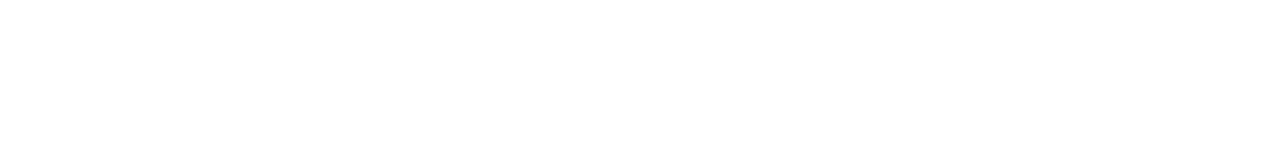
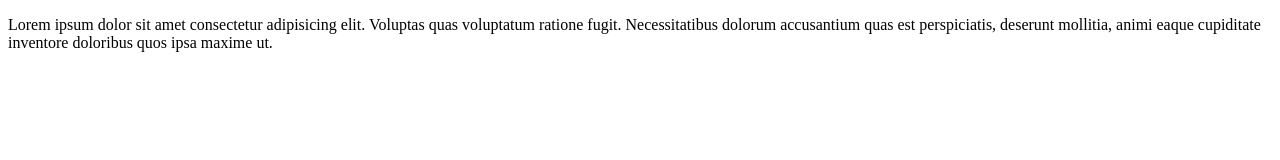
Before and after one commit to TranThanhF/PhuonSang, a plain HTML site: page index.html in a window 1280 px wide. Drawn offline with Linux system fonts and the light colour scheme.

Commit message:
dangnhap

```diff
--- a/index.html
+++ b/index.html
@@ -5,5 +5,12 @@
     <meta name="viewport" content="width=device-width, initial-scale=1.0" />
     <title>Document</title>
   </head>
-  <body></body>
+  <body>
+    <p>
+      Lorem ipsum dolor sit amet consectetur adipisicing elit. Voluptas quas
+      voluptatum ratione fugit. Necessitatibus dolorum accusantium quas est
+      perspiciatis, deserunt mollitia, animi eaque cupiditate inventore
+      doloribus quos ipsa maxime ut.
+    </p>
+  </body>
 </html>
```
